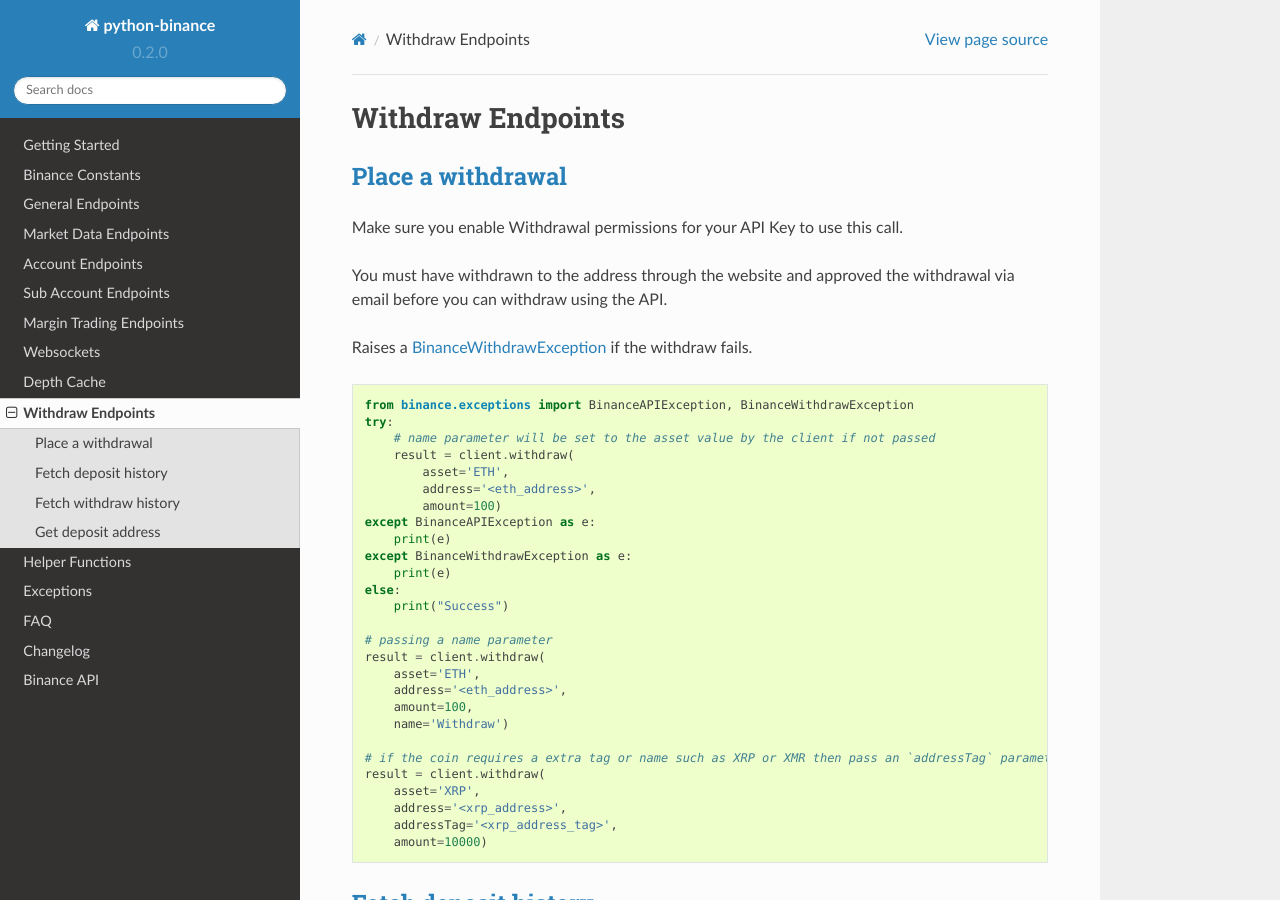
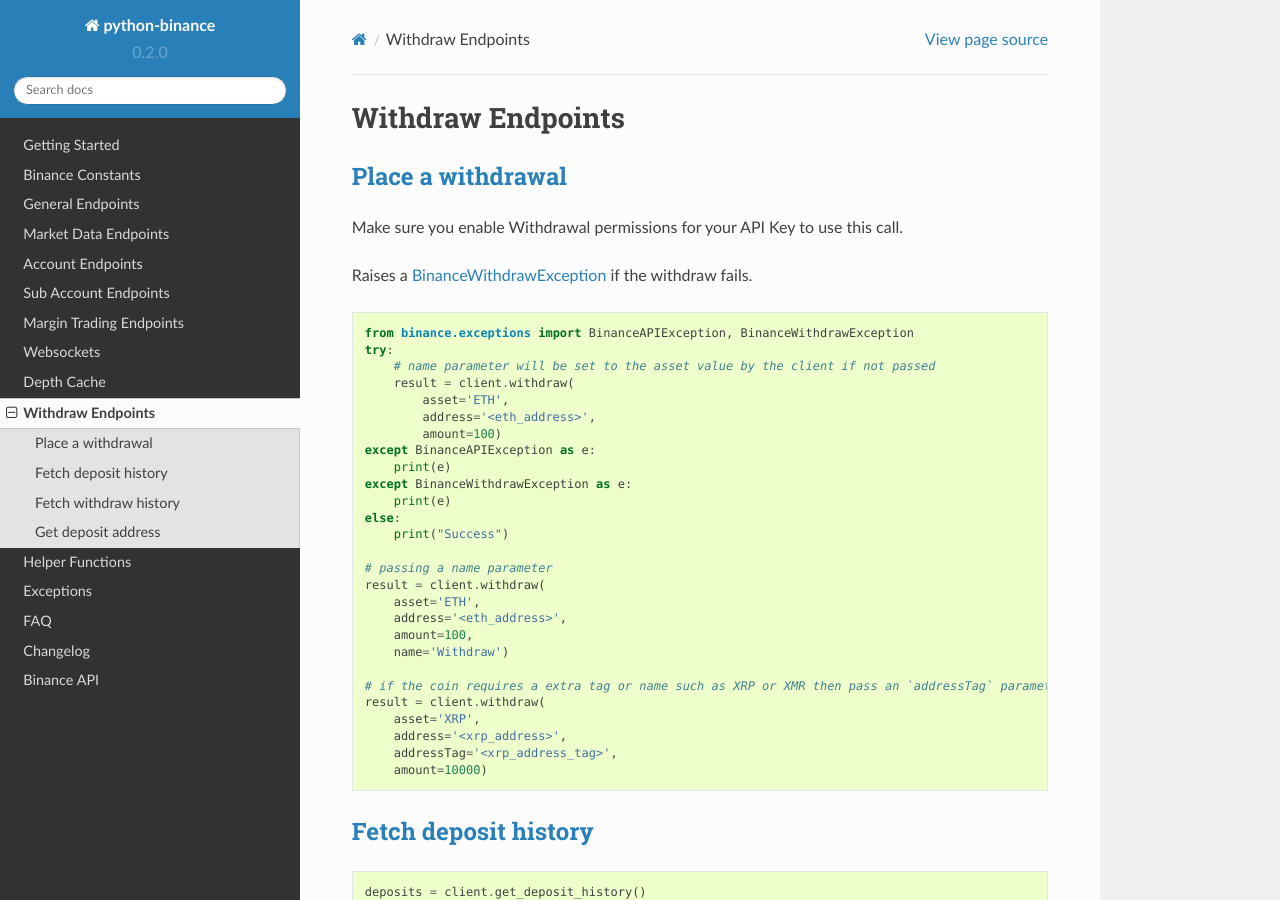
Before and after one commit to sammchardy/python-binance, a Sphinx documentation site: the page built from docs/withdraw.rst, in a window 1280 px wide and 900 px high. Built offline with Sphinx 7.4.7 and the Read the Docs theme 2.0.0, drawn with Linux system fonts in a browser that asks for light colours; formulas are drawn with MathJax 3.

Commit message:
Update docs: new withdrawal address works already
This restriction is no longer applied by Binance; tested today (BTC and LTC withdrawals).

```diff
--- a/docs/withdraw.rst
+++ b/docs/withdraw.rst
@@ -5,8 +5,6 @@
 ^^^^^^^^^^^^^^^^^^^^^^^^^^^^^^^^^^^^^^^^^^^^^^^^^^^^^^^^^^^^^^^^^^^
 
 Make sure you enable Withdrawal permissions for your API Key to use this call.
-
-You must have withdrawn to the address through the website and approved the withdrawal via email before you can withdraw using the API.
 
 Raises a `BinanceWithdrawException <binance.html#binance.exceptions.BinanceWithdrawException>`_ if the withdraw fails.
 
```
